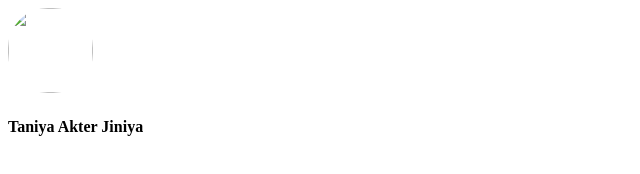
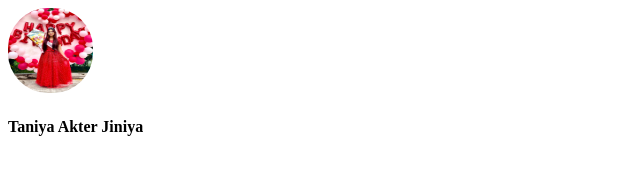
Before and after one commit to Strepular/web-page.app, a plain HTML site: page index.html in a window 1280 px wide. Shown: the whole page, without its empty margins (0-640 px from the left). Drawn offline with Linux system fonts and the light colour scheme.

Commit message:
Add files via upload

```diff
--- a/index.html
+++ b/index.html
@@ -27,7 +27,7 @@ img{
     </script>
 
     <div id="fb-root"></div>
-    <img src="/storage/12C8-11EE/Pictures/birthday/IMG-20221216-WA0047.jpg" alt="" />
+    <img src="IMG-20221216-WA0047.jpg" alt="" />
     <h4>Taniya Akter Jiniya</h4>
     <div class="fb-video"
 
```
